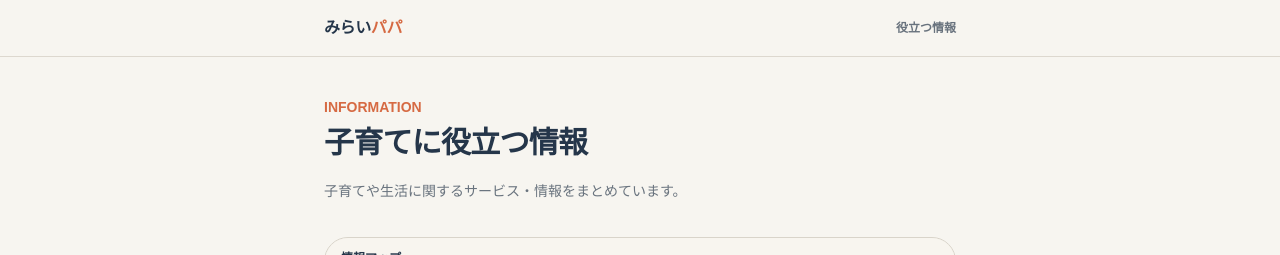
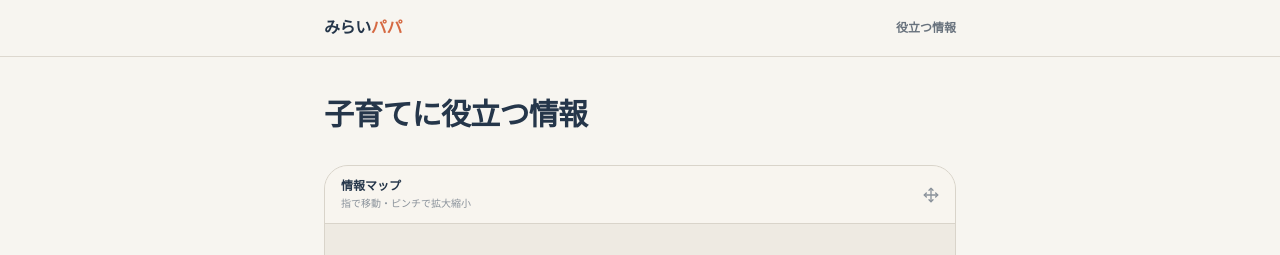
Before and after one commit to s1f102402631/mirai-papa, a Next.js app: page /resources in a window 1280 px wide. Shown: the top 255 px of the page. Built offline with nearby package versions, Linux system fonts and the light colour scheme.

Commit message:
Clean up information page labels

```diff
--- a/app/resources/page.tsx
+++ b/app/resources/page.tsx
@@ -113,9 +113,7 @@ export default function Resources() {
   return (
     <AppShell>
       <div className="py-4">
-        <p className="text-sm font-bold text-[#d66a43]">INFORMATION</p>
-        <h1 className="mt-2 text-3xl font-black tracking-tight text-[#25364a]">子育てに役立つ情報</h1>
-        <p className="mt-4 text-sm leading-7 text-[#69737e]">子育てや生活に関するサービス・情報をまとめています。</p>
+        <h1 className="text-3xl font-black tracking-tight text-[#25364a]">子育てに役立つ情報</h1>
 
         <section className="mt-8 overflow-hidden rounded-3xl border border-[#d9d4ca] bg-[#eeeae2]">
           <div className="flex items-center justify-between border-b border-[#d9d4ca] bg-[#f8f5ef] px-4 py-3">
@@ -166,7 +164,7 @@ export default function Resources() {
           <div className="mt-3 space-y-3">
             {filteredResources.map((resource) => <ResourceCard key={resource.href} resource={resource} onSelect={selectResource} />)}
           </div>
-          <p className="mt-6 text-[11px] leading-5 text-[#8a929b]">※各サービス・サイトの内容は変更される場合があります。閲覧日：2026年7月7日</p>
+          <p className="mt-6 text-[11px] leading-5 text-[#8a929b]">※各サービス・サイトの内容は変更される場合があります。最終更新日：2026年9月3日</p>
         </section>
 
         {selectedResource && (
```
